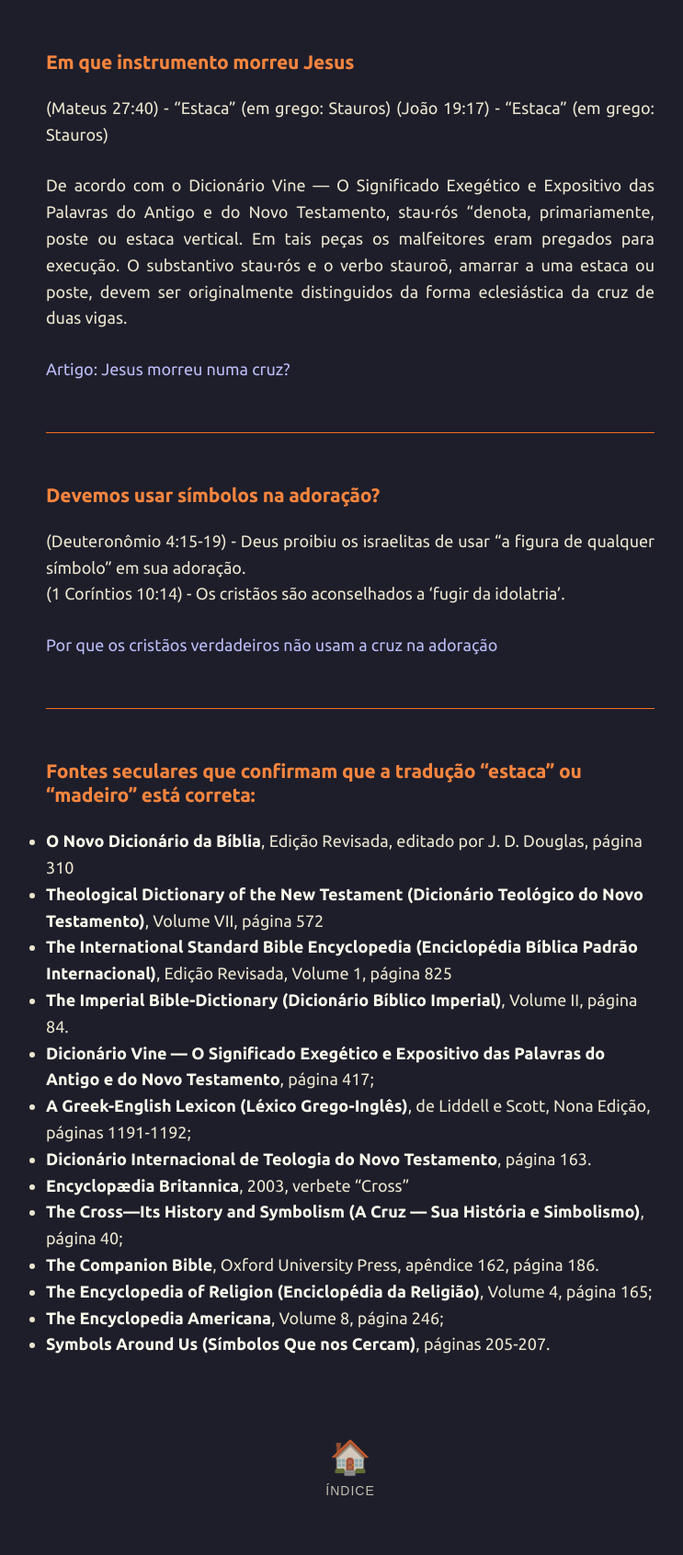
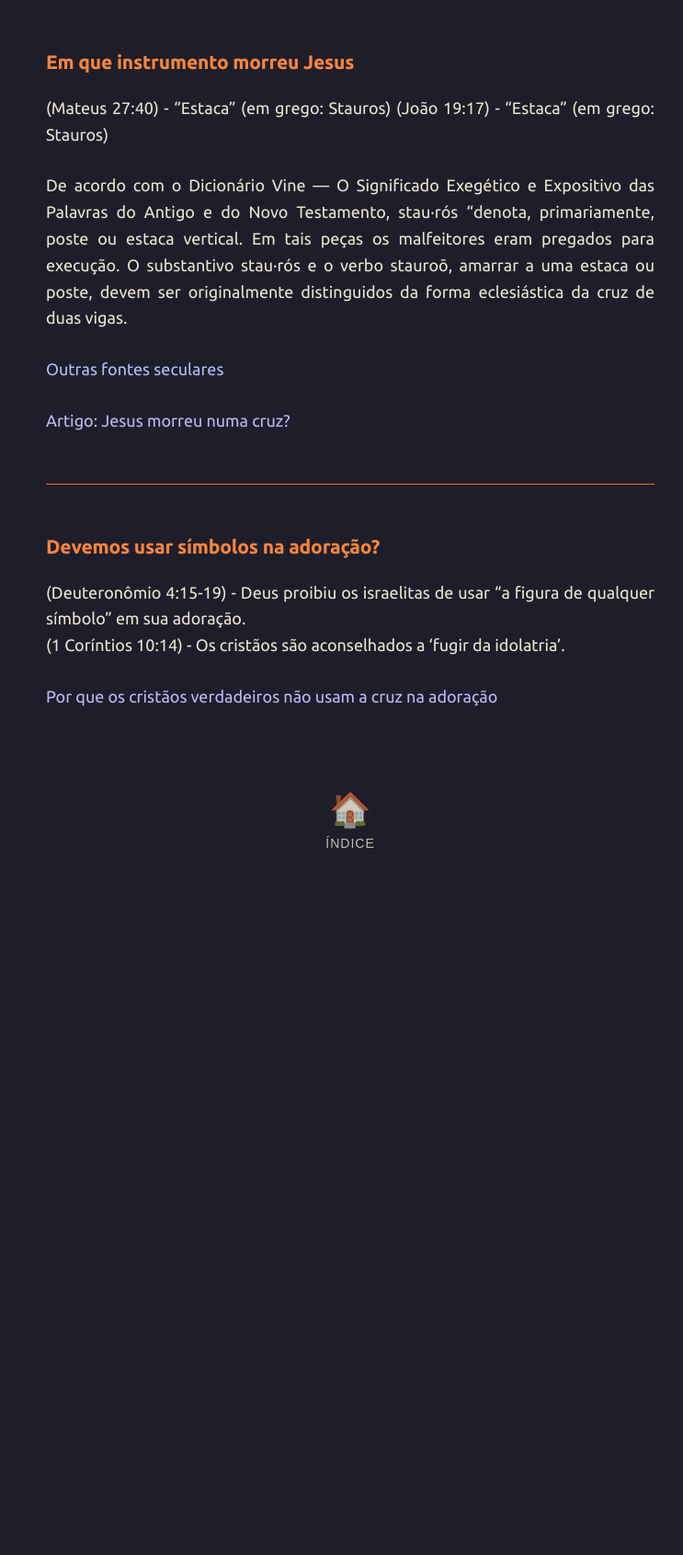
Before and after one commit to joaquim-capitao/jw, a Jekyll site: the page built from assuntos/cruz.md, in a window 1280 px wide. Shown: the whole page at 92% size, without its empty margins (259-1002 px from the left). Built offline with Jekyll 4.4.1, drawn with Linux system fonts in a browser that asks for light colours; our own code applies the rules of GitHub Pages for plain Markdown files; after the commit the page ends 986 px from its top, so only the background shows below that.

Commit message:
Revise cruz.md to remove secular sources section
Removed a list of secular sources confirming the translation of 'cross' as 'stake' or 'pole'.

```diff
--- a/assuntos/cruz.md
+++ b/assuntos/cruz.md
@@ -4,6 +4,8 @@
 (João 19:17) - "Estaca" (em grego: Stauros)
 
 De acordo com o Dicionário Vine — O Significado Exegético e Expositivo das Palavras do Antigo e do Novo Testamento, stau·rós “denota, primariamente, poste ou estaca vertical. Em tais peças os malfeitores eram pregados para execução. O substantivo stau·rós e o verbo stauroō, amarrar a uma estaca ou poste, devem ser originalmente distinguidos da forma eclesiástica da cruz de duas vigas.
+
+[Outras fontes seculares](cruz-nota)
 
 [Artigo: Jesus morreu numa cruz?](https://www.jw.org/pt/ensinos-biblicos/perguntas/jesus-morreu-numa-cruz/)
 
@@ -14,20 +16,3 @@ De acordo com o Dicionário Vine — O Significado Exegético e Expositivo das P
 (1 Coríntios 10:14) - Os cristãos são aconselhados a ‘fugir da idolatria’.
 
 [Por que os cristãos verdadeiros não usam a cruz na adoração](https://www.jw.org/pt/biblioteca/livros/biblia-ensina/origem-cruz-simbolo-pagao/)
-
----
-### Fontes seculares que confirmam que a tradução "estaca" ou "madeiro" está correta:
-
-- **O Novo Dicionário da Bíblia**, Edição Revisada, editado por J. D. Douglas, página 310
-- **Theological Dictionary of the New Testament (Dicionário Teológico do Novo Testamento)**, Volume VII, página 572
-- **The International Standard Bible Encyclopedia (Enciclopédia Bíblica Padrão Internacional)**, Edição Revisada, Volume 1, página 825
-- **The Imperial Bible-Dictionary (Dicionário Bíblico Imperial)**, Volume II, página 84.
-- **Dicionário Vine — O Significado Exegético e Expositivo das Palavras do Antigo e do Novo Testamento**, página 417;
-- **A Greek-English Lexicon (Léxico Grego-Inglês)**, de Liddell e Scott, Nona Edição, páginas 1191-1192;
-- **Dicionário Internacional de Teologia do Novo Testamento**, página 163.
-- **Encyclopædia Britannica**, 2003, verbete “Cross”
-- **The Cross—Its History and Symbolism (A Cruz — Sua História e Simbolismo)**, página 40;
-- **The Companion Bible**, Oxford University Press, apêndice 162, página 186.
-- **The Encyclopedia of Religion (Enciclopédia da Religião)**, Volume 4, página 165;
-- **The Encyclopedia Americana**, Volume 8, página 246;
-- **Symbols Around Us (Símbolos Que nos Cercam)**, páginas 205-207.
```
